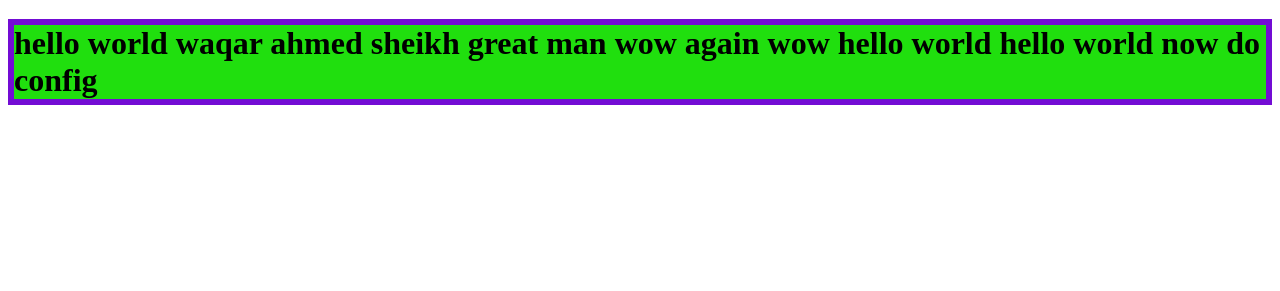
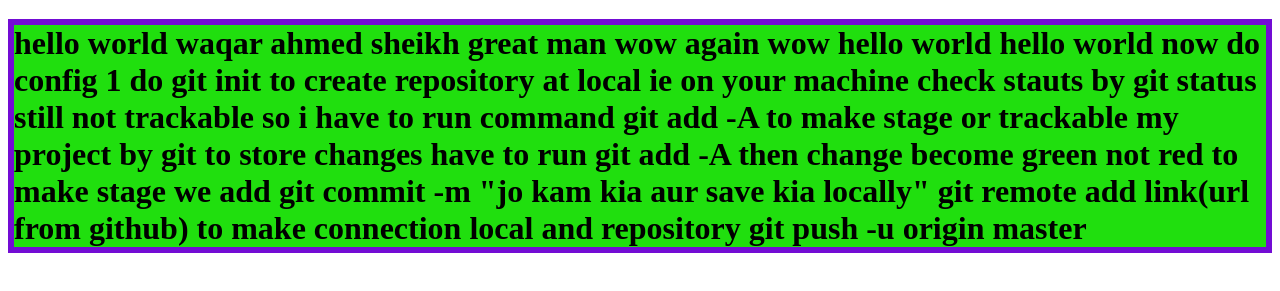
Before and after one commit to badrmerchant/demogit27march2021, a plain HTML site: page index.html in a window 1280 px wide. Shown: the part 73-364 px from the top of the page. Drawn offline with Linux system fonts and the light colour scheme.

Commit message:
write down all git commands  in html

```diff
--- a/index.html
+++ b/index.html
@@ -12,6 +12,17 @@
     <h1 class="git1">
         hello world waqar ahmed sheikh great man
         wow again wow hello world hello world now do config
+
+        1 do git  init to create repository at local ie on your machine
+        check stauts by git status  still  not trackable so i have to  run command
+        git add -A to make stage or trackable my project by git
+        to store changes have to run  git add -A
+        then change become green not red
+        to make stage we add git commit -m "jo kam kia aur save kia locally"
+        git remote add link(url from  github)  to make connection local and repository
+        git push -u origin master
+
+
     </h1>
 
 </body>
```
